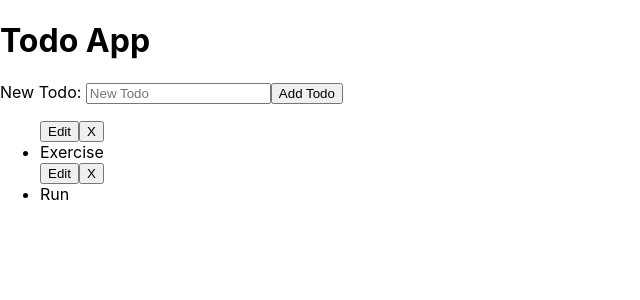
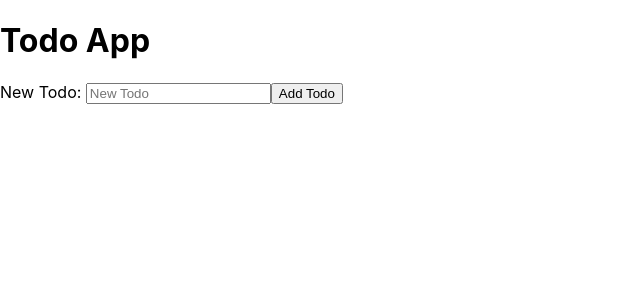
Before and after one commit to thisisashish-02/Todo-App, a React (Create React App) app: page / in a window 1280 px wide. Shown: the top 300 px of the page, without its empty margins (0-640 px from the left). Built offline with nearby package versions, Linux system fonts and the light colour scheme.

Commit message:
add feature to remove todo

```diff
--- a/package.json
+++ b/package.json
@@ -9,6 +9,7 @@
     "react": "^17.0.2",
     "react-dom": "^17.0.2",
     "react-scripts": "4.0.3",
+    "uuid": "^8.3.2",
     "web-vitals": "^1.1.2"
   },
   "scripts": {
--- a/src/Todo.js
+++ b/src/Todo.js
@@ -5,7 +5,7 @@ class Todo extends Component {
         return (
             <div>
                 <button>Edit</button>
-                <button>X</button>
+                <button onClick={this.props.removeTodo}>X</button>
                 <li>{this.props.task}</li>
             </div>
         )
--- a/src/TodoList.js
+++ b/src/TodoList.js
@@ -1,4 +1,5 @@
 import React, { Component } from 'react';
+import { v4 as uuid } from 'uuid';
 import NewTodoForm from './NewTodoForm';
 import Todo from './Todo';
 
@@ -6,18 +7,23 @@ class TodoList extends Component {
     constructor(props) {
         super(props);
         this.state = {
-            todos: [{ task: 'Exercise' }, { task: 'Run' }]
+            todos: []
         };
         this.create = this.create.bind(this);
     }
     create(newTodo) {
-        this.setState(st => ({
-            todos: [...st.todos, newTodo]
-        }))
+        this.setState({
+            todos: [...this.state.todos, { ...newTodo, id: uuid() }]
+        });
+    }
+    remove(id) {
+        this.setState({
+            todos: this.state.todos.filter(t => t.id !== id)
+        });
     }
     render() {
         const todos = this.state.todos.map(todo => {
-            return <Todo task={todo.task} />
+            return <Todo key={todo.id} task={todo.task} removeTodo={() => this.remove(todo.id)} />
         })
         return (
             <div>
```
Also changed, not shown: 1 other file (tests, documents, lock files or other folders).
